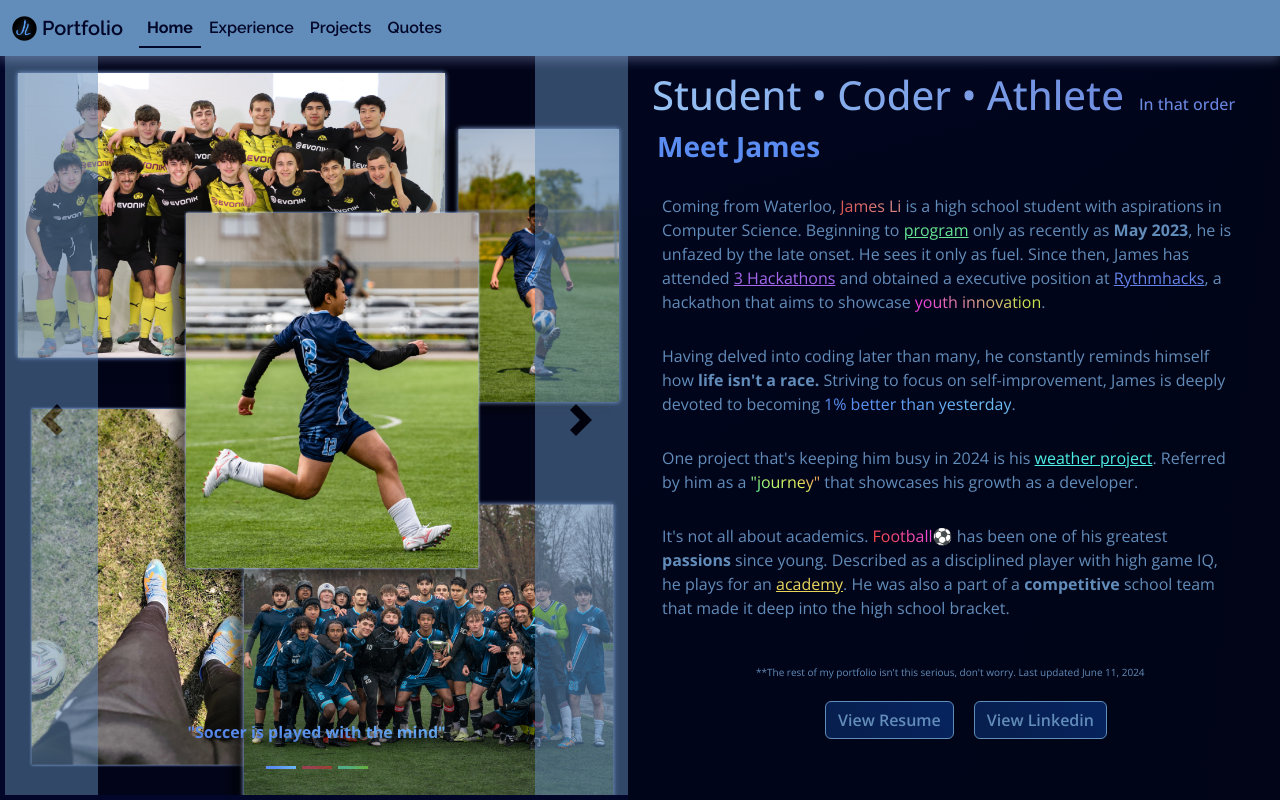
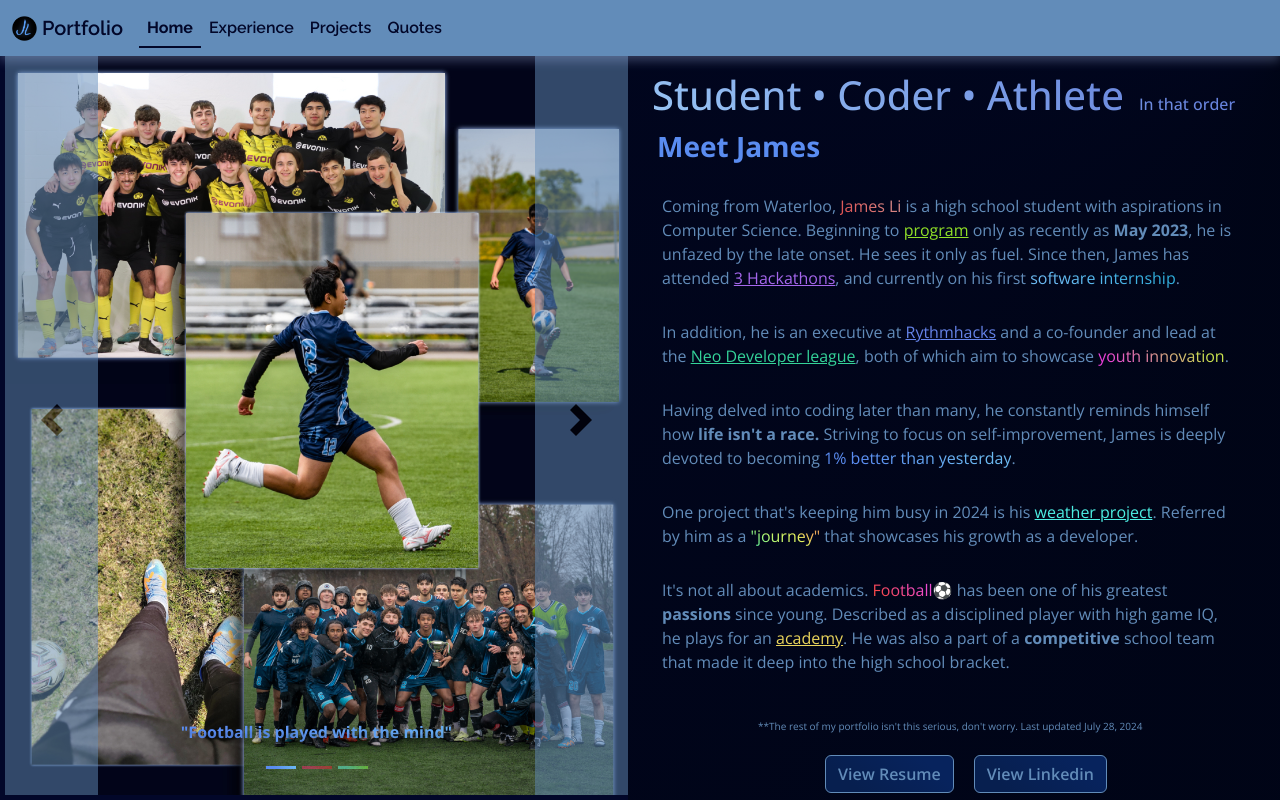
Before and after one commit to JLi2007/Portfolio, a React (Vite) app: page / in a window 1280 px wide. Built offline with nearby package versions, Linux system fonts and the light colour scheme; the HTML template or start-up script is replaced by a standard one.

Commit message:
feat(home): updated information

```diff
--- a/src/components/Home.tsx
+++ b/src/components/Home.tsx
@@ -50,7 +50,7 @@ function Home() {
                   />
                   <div className="carousel-caption d-none d-md-block">
                     <p className="carousel-p1">
-                      "Soccer is played with the mind"
+                      "Football is played with the mind"
                     </p>
                   </div>
                 </div>
@@ -132,7 +132,7 @@ function Home() {
                 student with aspirations in Computer Science. Beginning to{" "}
                 <span>
                   <a
-                    style={{ color: "#65e393" }}
+                    style={{ color: "#90e028" }}
                     href="https://github.com/JLi2007"
                     target="_blank"
                   >
@@ -150,8 +150,14 @@ function Home() {
                   >
                     3 Hackathons
                   </a>
+                  ,
                 </span>{" "}
-                and obtained a executive position at{" "}
+                and currently on his first{" "}
+                <span className="gradient6">software internship</span>.
+              </p>
+
+              <p>
+                In addition, he is an executive at{" "}
                 <span>
                   <a
                     href="https://rythmhacks.ca/"
@@ -161,7 +167,17 @@ function Home() {
                     Rythmhacks
                   </a>
                 </span>
-                , a hackathon that aims to showcase{" "}
+                {" "}and a co-founder and lead at the{" "}
+                <span>
+                  <a
+                    href="https://neoleague.dev/"
+                    style={{ color: "#34D399" }}
+                    target="_blank"
+                  >
+                    Neo Developer league
+                  </a>
+                </span>
+                , both of which aim to showcase{" "}
                 <span className="gradient2">youth innovation</span>.
               </p>
 
@@ -215,7 +231,7 @@ function Home() {
                 }}
               >
                 **The rest of my portfolio isn't this serious, don't worry. Last
-                updated June 11, 2024
+                updated July 28, 2024
               </p>
             </div>
 
--- a/src/style/style.css
+++ b/src/style/style.css
@@ -16,7 +16,7 @@
     #468eec,
     30%,
     #3b86e8,
-    #307de1
+    #e1c630
   );
   --active-color: rgba(0, 0, 0, 0.856);
   --font-color: #628cb9;
@@ -343,6 +343,16 @@
   color: transparent;
 }
 
+#bootstrap-overides-home .gradient6 {
+  background: linear-gradient(
+    20deg,
+    rgb(108, 186, 242) 20%,
+    rgb(45, 172, 218) 80%
+  );
+  background-clip: text;
+  color: transparent;
+}
+
 #bootstrap-overides-home .button {
   display: flex;
   justify-content: center;
```
